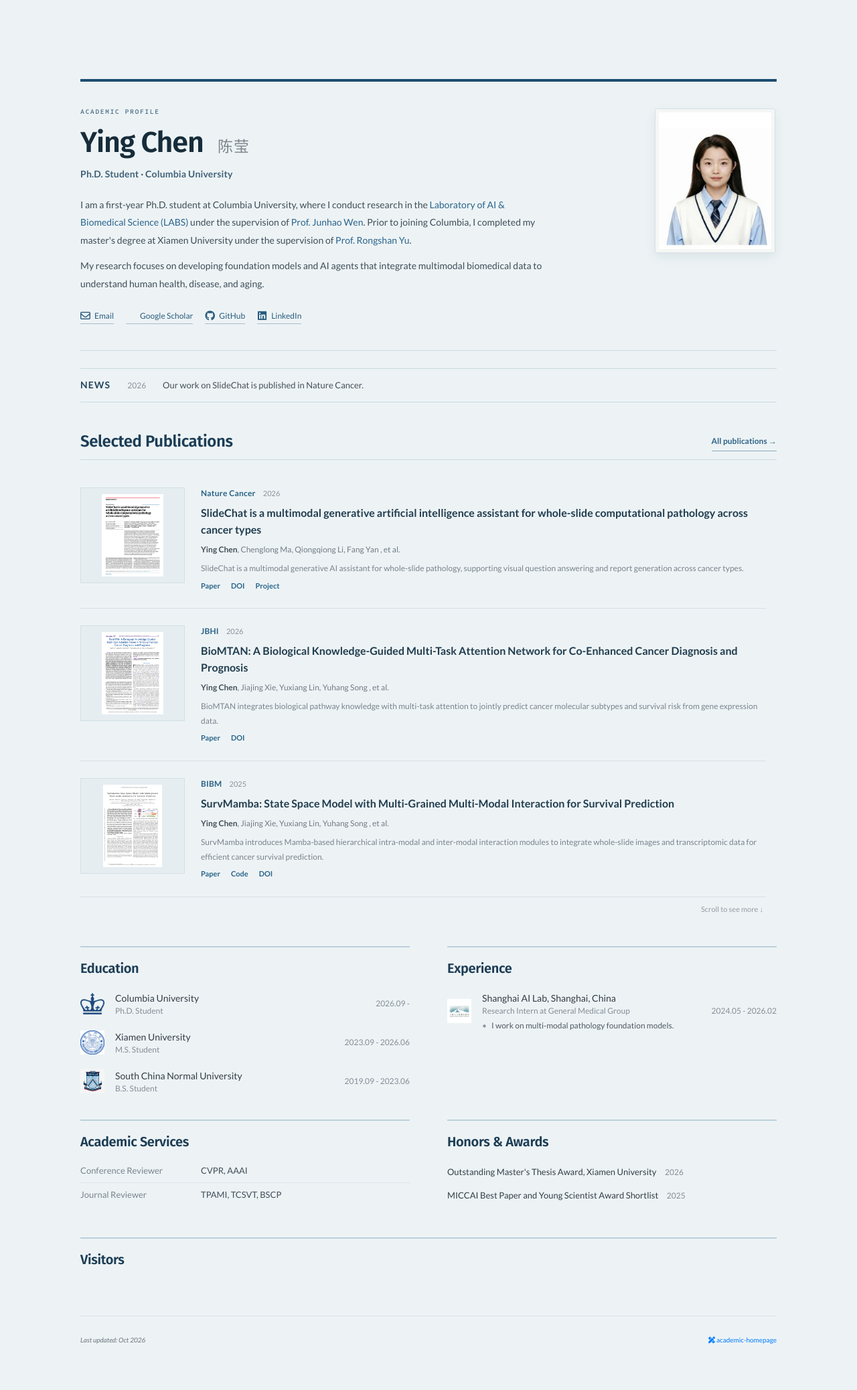
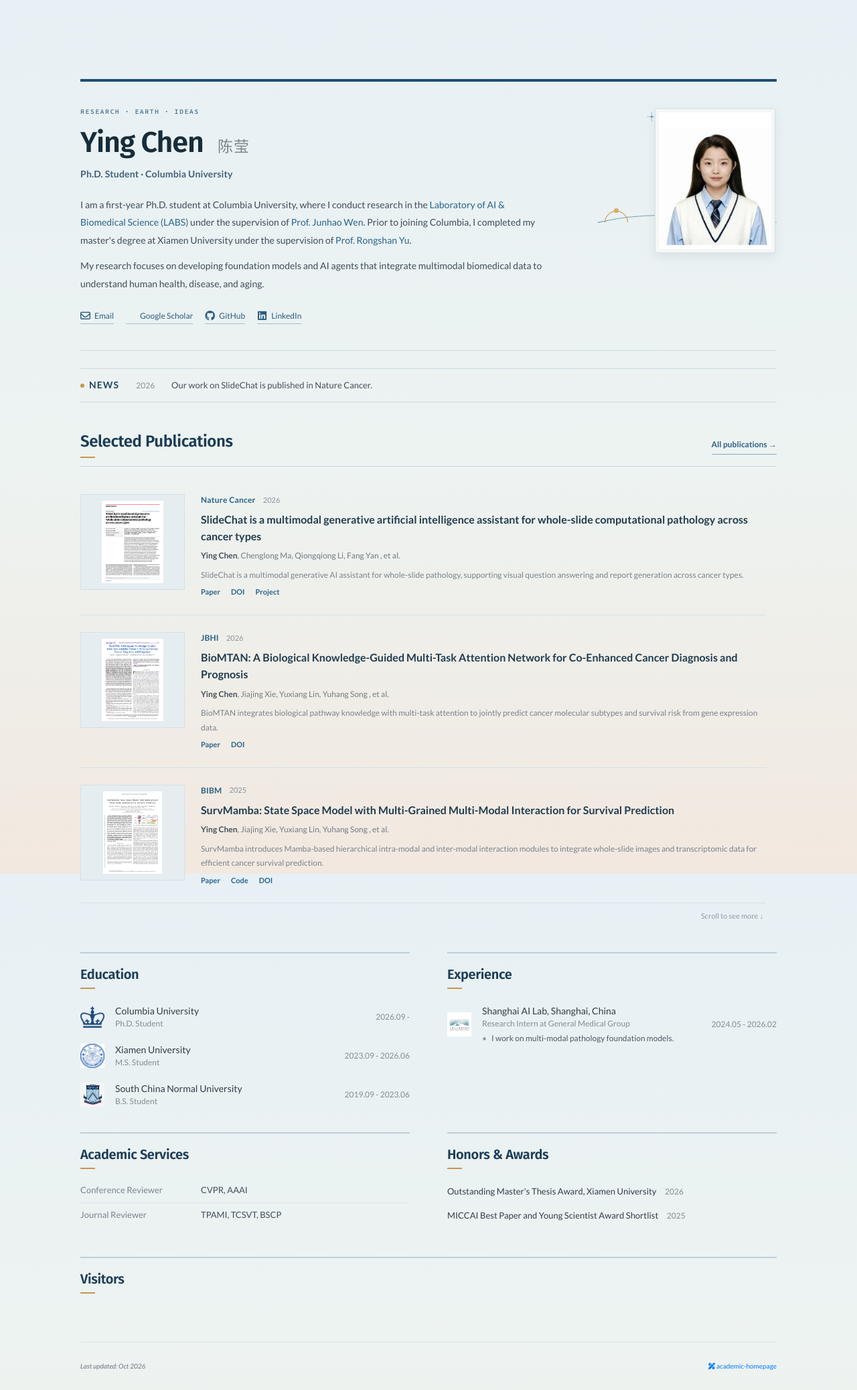
Before and after one commit to CYing18/CYing18.github.io, a Jekyll site: the page built from index.html, in a window 1280 px wide. Shown: the whole page at 67% size. Built offline with Jekyll 4.4.1, drawn with Linux system fonts in a browser that asks for light colours; nearby versions of some CDN libraries; a style sheet for code colours, icons or effects is not loaded; before the commit the page ends 2037 px from its top, so only the background shows below that.

Commit message:
Add a subtle horizon exploration theme

```diff
--- a/assets/css/global.css
+++ b/assets/css/global.css
@@ -557,7 +557,8 @@
 
 /* Academic visual refinements */
 .homepage {
-    background: #edf3f5;
+    background: linear-gradient(180deg, #e7f0f5 0%, #edf3f1 54%, #f2e8df 100%);
+    background-attachment: fixed;
 }
 
 .homepage-container {
@@ -570,13 +571,17 @@
     padding: 37px 0 39px;
     border-top: 4px solid #1d4e70;
     border-bottom: 1px solid #cbd9e0;
+    background-image: url("../images/etc/horizon-globe.svg");
+    background-repeat: no-repeat;
+    background-position: calc(100% + 54px) 4px;
+    background-size: 340px auto;
 }
 
 .home-hero-copy::before {
     display: block;
     margin-bottom: 13px;
     color: #54768f;
-    content: "ACADEMIC PROFILE";
+    content: "RESEARCH · EARTH · IDEAS";
     font-family: "Source Code Pro", monospace;
     font-size: 10px;
     font-weight: 600;
@@ -640,6 +645,16 @@
     letter-spacing: 0.08em;
 }
 
+.home-news h2::before {
+    display: inline-block;
+    width: 6px;
+    height: 6px;
+    margin: 0 7px 1px 0;
+    border-radius: 50%;
+    background: #c9954f;
+    content: "";
+}
+
 .home-publications {
     padding-top: 44px;
 }
@@ -655,6 +670,16 @@
     color: #1c3d55;
     font-family: "Fira Sans", sans-serif;
     font-size: 24px;
+}
+
+.home-section-heading h2::after,
+.home-profile-sections h2::after {
+    display: block;
+    width: 22px;
+    height: 2px;
+    margin-top: 8px;
+    background: #c9954f;
+    content: "";
 }
 
 .home-section-heading a {
@@ -792,6 +817,7 @@
         gap: 18px;
         margin-top: 24px;
         padding: 27px 0 25px;
+        background-image: none;
     }
 
     .home-hero-copy {
```
Also changed, not shown: assets/images/etc/horizon-globe.svg (added).
